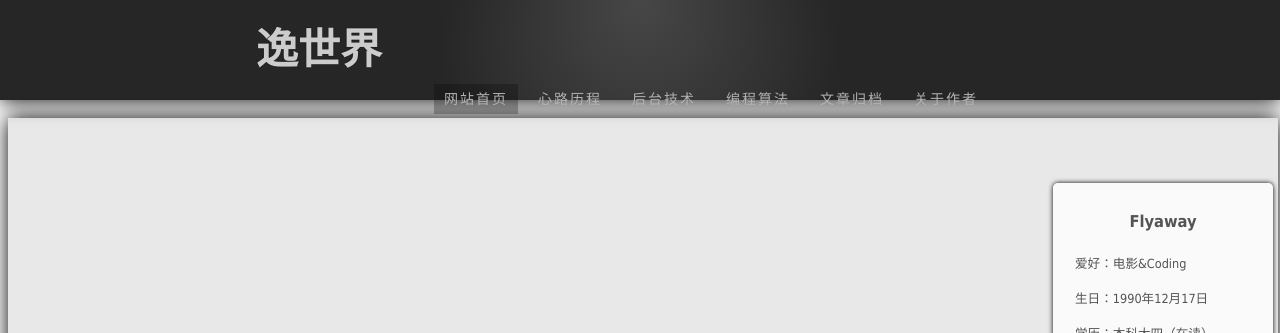
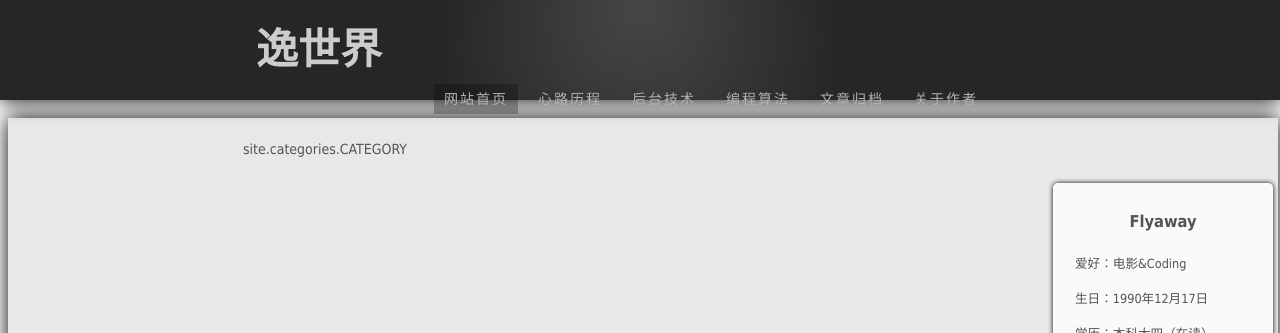
Before and after one commit to flyaway1217/flyaway1217.github.com, a Jekyll site: the page built from categories.html, in a window 1280 px wide. Shown: the top 333 px of the page. Built offline with Jekyll 4.4.1, drawn with Linux system fonts in a browser that asks for light colours.

Commit message:
Test the Category

```diff
--- a/categories.html
+++ b/categories.html
@@ -7,5 +7,6 @@ title: Categories
 <ul>
 	<li>mycategory</li>
 </ul>
+{% endfor %}
 
-{% endfor %}
+<p>site.categories.CATEGORY</p>
```
